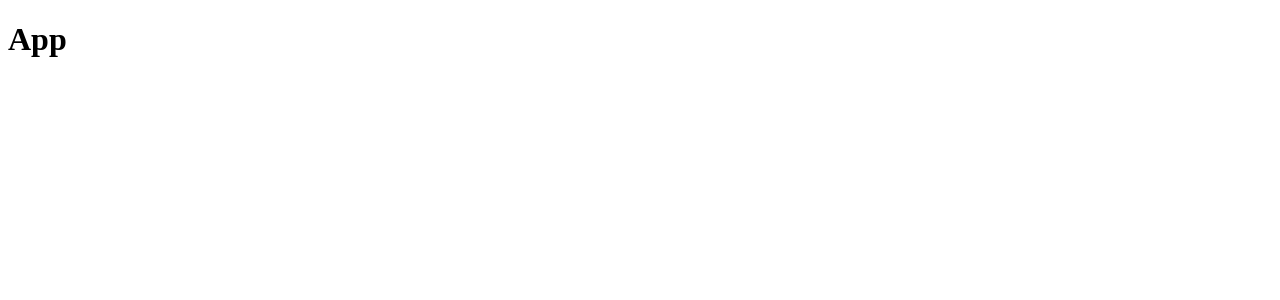
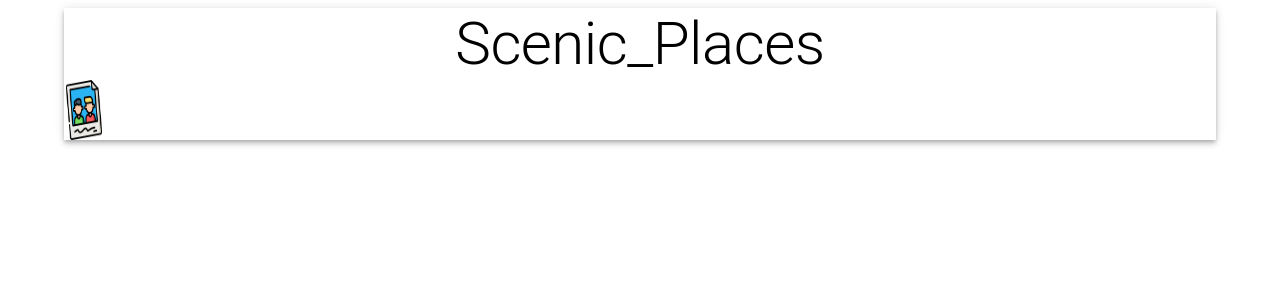
Before and after one commit to Hudu-H/Articles, a React (Create React App) app in the folder client/: page / in a window 1280 px wide. Shown: the top 300 px of the page. Built offline with nearby package versions, Linux system fonts and the light colour scheme.

Commit message:
create- mu props

```diff
--- a/client/package.json
+++ b/client/package.json
@@ -5,6 +5,7 @@
   "dependencies": {
     "@emotion/react": "^11.11.1",
     "@emotion/styled": "^11.11.0",
+    "@fontsource/roboto": "^5.0.8",
     "@mui/icons-material": "^5.14.11",
     "@mui/material": "^5.14.11",
     "@react-oauth/google": "^0.11.1",
--- a/client/src/App.js
+++ b/client/src/App.js
@@ -1,8 +1,13 @@
+import { Container, AppBar, Typography } from "@mui/material";
+import scenic from './images/scenic.png';
 const App = () => {
   return (
-    <div>
-      <h1>App</h1>
-    </div>
+    <Container maxWidth="lg">
+      <AppBar position="static" color="inherit">
+        <Typography variant="h2" align="center">Scenic_Places</Typography>
+        <img  src={scenic} alt="scenic_places" height="60" width={40}/>
+      </AppBar>
+    </Container>
   );
 };
 
```
Also changed, not shown: client/src/images/scenic.png (added), 1 other file (tests, documents, lock files or other folders).
